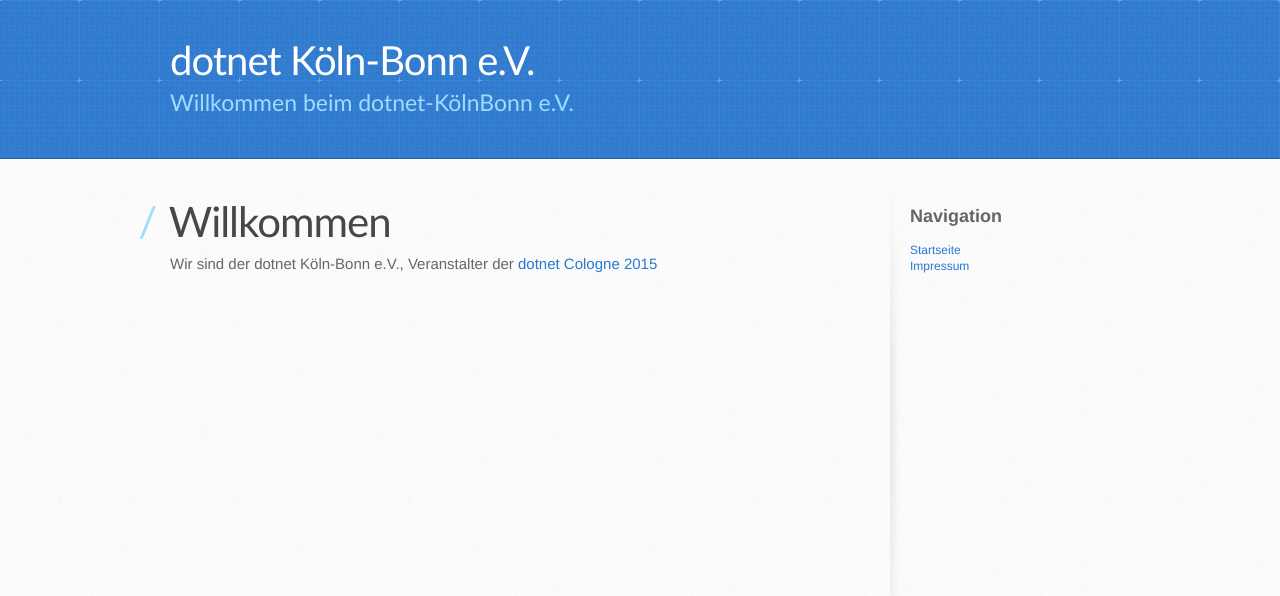
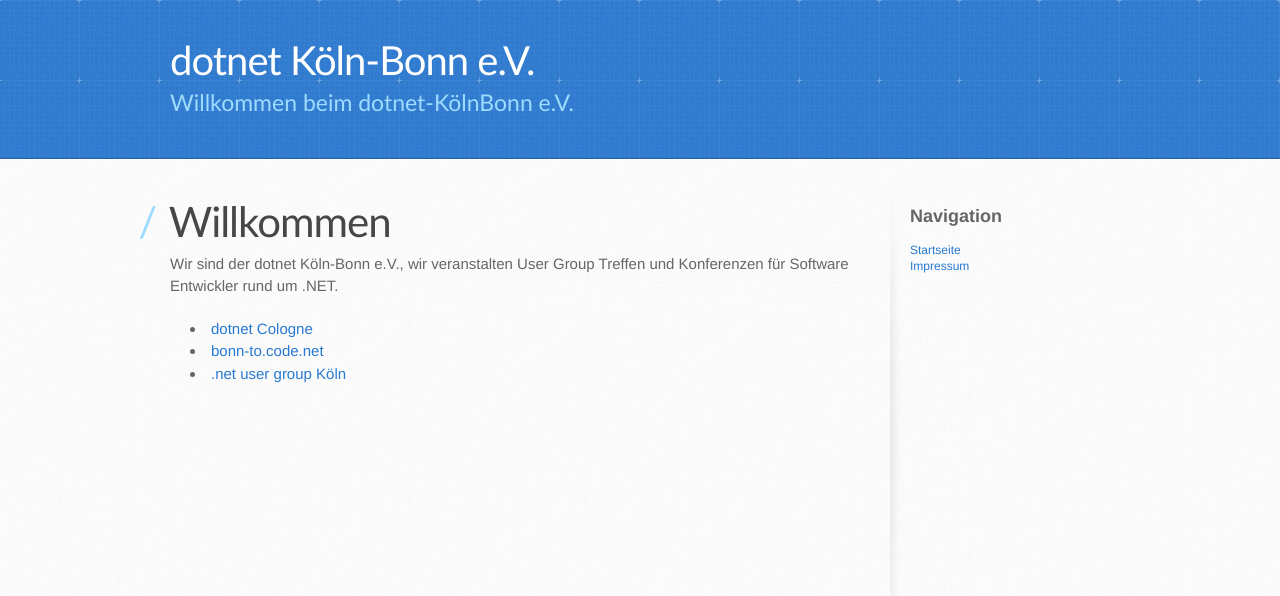
Before and after one commit to dotnet-koelnbonn/dotnet-koelnbonn.github.io, a Jekyll site: the page built from index.md, in a window 1280 px wide. Shown: the top 596 px of the page. Built offline with Jekyll 4.4.1, drawn with Linux system fonts in a browser that asks for light colours.

Commit message:
Update index.md

```diff
--- a/index.md
+++ b/index.md
@@ -5,4 +5,8 @@
 Willkommen
 ====
 
-Wir sind der dotnet Köln-Bonn e.V., Veranstalter der [dotnet Cologne 2015](http://www.dotnet-cologne.de)
+Wir sind der dotnet Köln-Bonn e.V., wir veranstalten User Group Treffen und Konferenzen für Software Entwickler rund um .NET.
+
+* [dotnet Cologne](http://www.dotnet-cologne.de)
+* [bonn-to.code.net](http://www.bonn-to-code.net/)
+* [.net user group Köln](http://www.dnug-koeln.de/)
```
